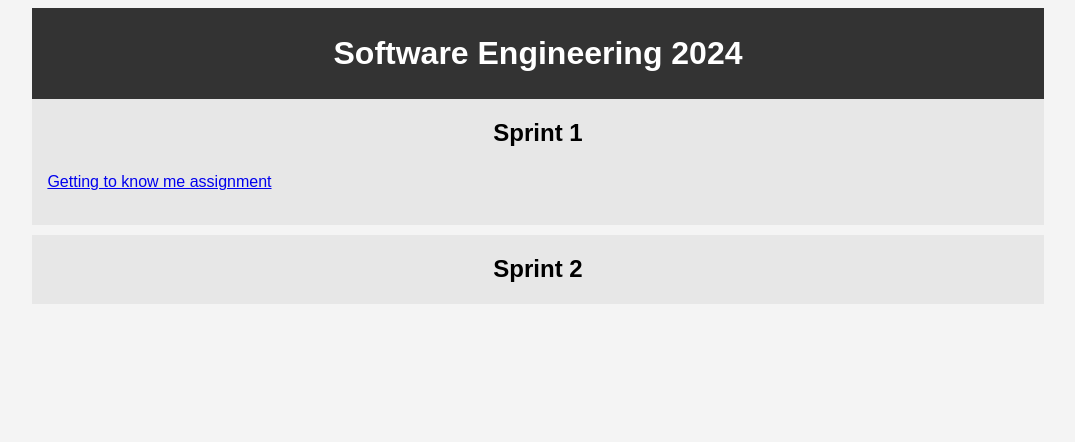
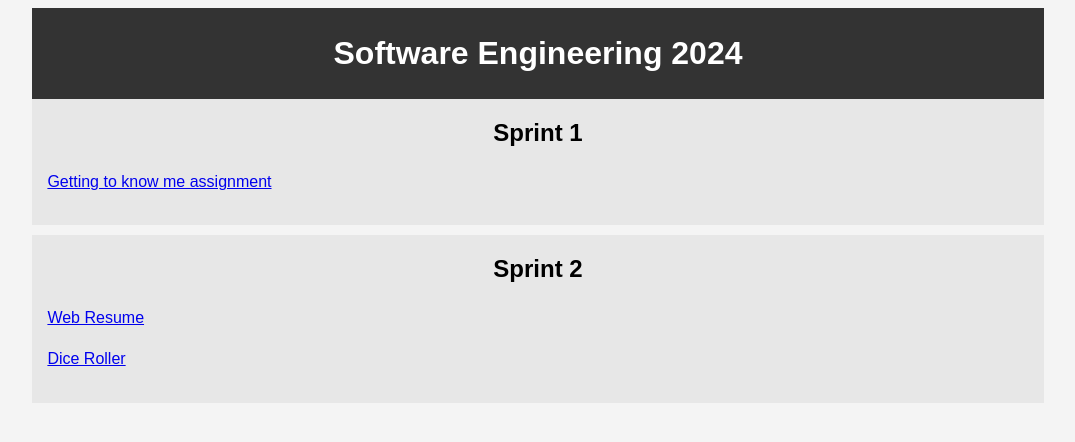
Before and after one commit to denimnico/assignment-portfolio, a plain HTML site: page index.html in a window 1280 px wide. Shown: the whole page, without its empty margins (102-1177 px from the left). Drawn offline with Linux system fonts and the light colour scheme.

Commit message:
updating index.html

```diff
--- a/index.html
+++ b/index.html
@@ -21,7 +21,8 @@
         <header class="sprint-info">
             <section class="sp2">
                 <h2>Sprint 2</h2>
-
+                <p><a href="Sprint-2/web-resume/index.html"> Web Resume </a></p>
+                <p><a href="Sprint-2/dice-roller/index.html"> Dice Roller </a></p>
 
             </section>
         </header>
```
